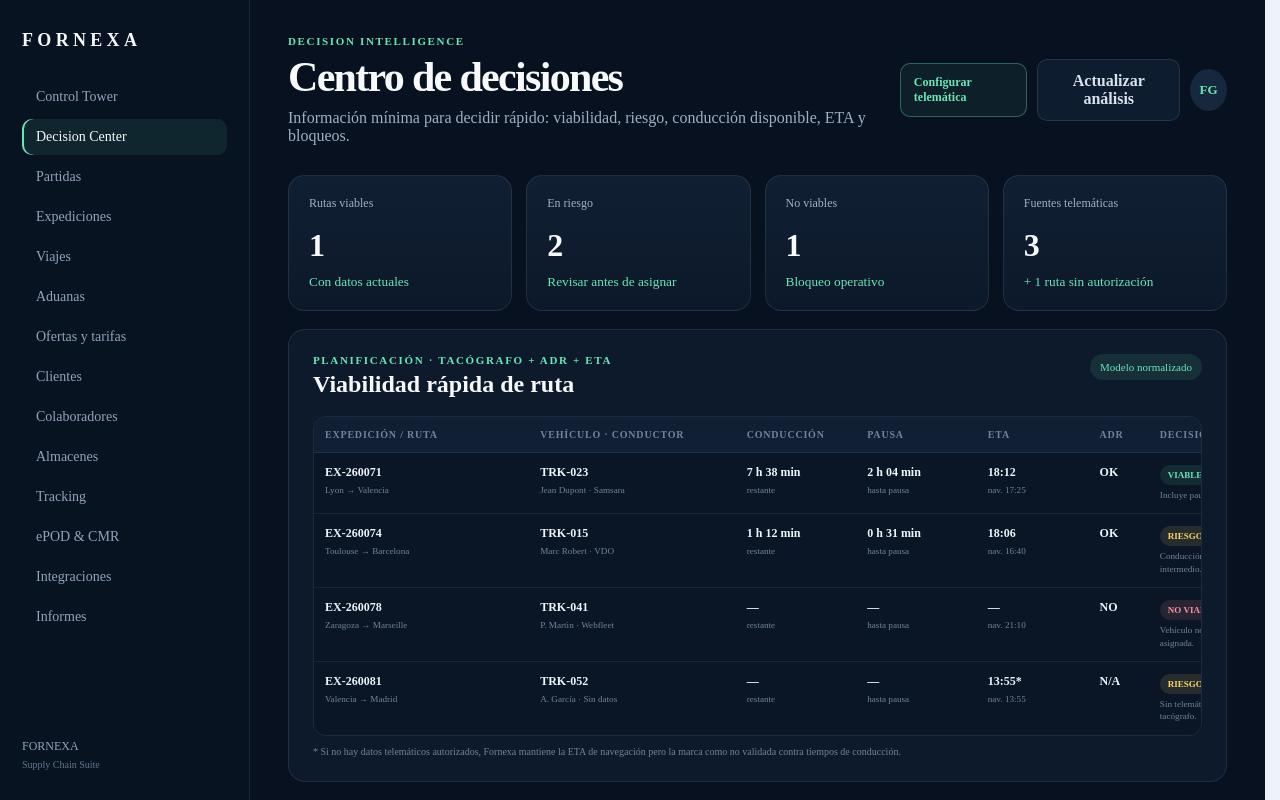
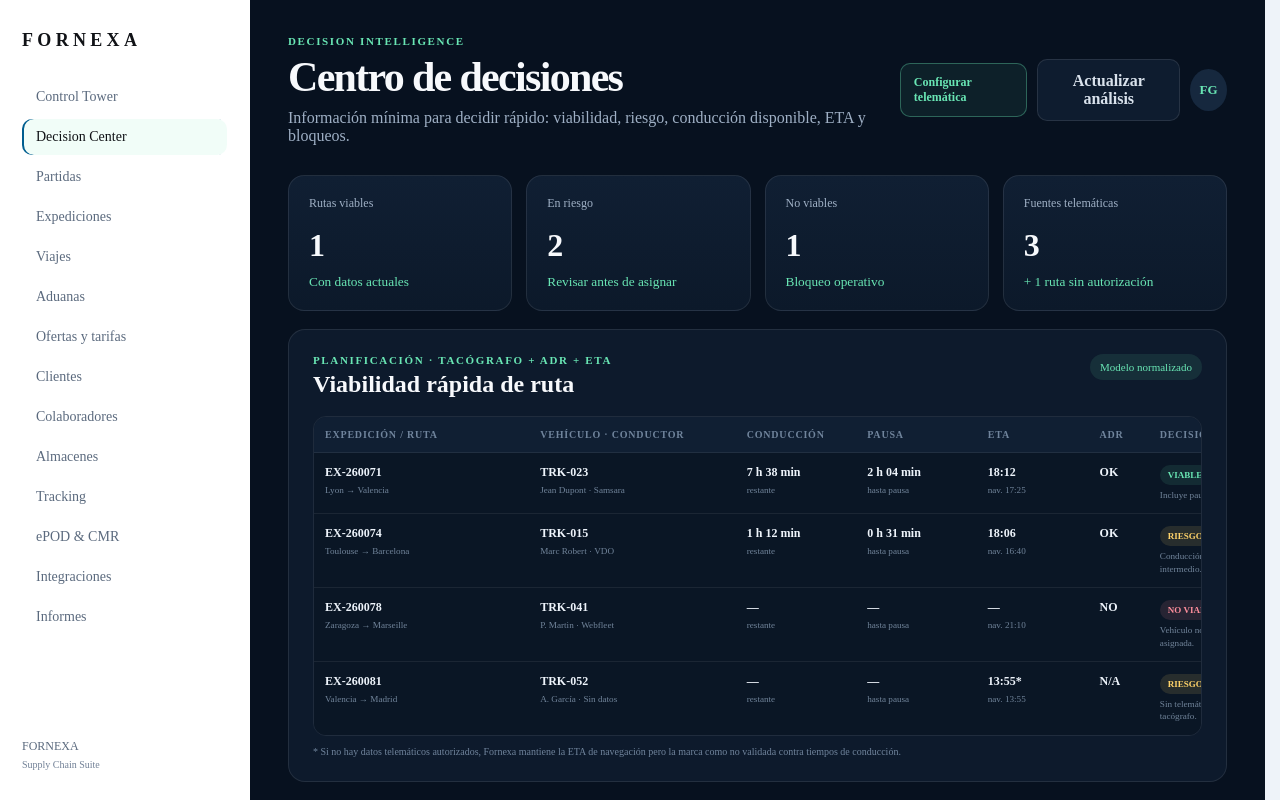
Before and after one commit to fragonh2-boop/Fornexa, a Next.js app: page /dashboard/decision-center in a window 1280 px wide. Shown: the top 800 px of the page. Built offline with nearby package versions, Linux system fonts and the light colour scheme.

Commit message:
Apply FORNEXA light theme to app/dashboard/layout.module.css

```diff
--- a/app/dashboard/layout.module.css
+++ b/app/dashboard/layout.module.css
@@ -8,8 +8,8 @@
   display: grid;
   grid-template-columns: var(--dashboard-sidebar-width) minmax(0, 1fr);
   min-height: 100vh;
-  background: #07111f;
-  color: #f7f9fc;
+  background: #eef3f9;
+  color: #101216;
 }
 
 .sidebar {
@@ -23,12 +23,12 @@
   padding: 30px 22px;
   overflow: hidden;
   border-right: 1px solid rgba(255, 255, 255, 0.08);
-  background: #081321;
+  background: #ffffff;
 }
 
 .brand {
   flex: 0 0 auto;
-  color: #f7f9fc;
+  color: #101216;
   font-size: 18px;
   font-weight: 900;
   letter-spacing: 0.24em;
@@ -44,7 +44,7 @@
   min-height: 36px;
   padding: 9px 14px;
   border-radius: 10px;
-  color: #91a4ba;
+  color: #5b6a7e;
   font-size: 14px;
   line-height: 18px;
   transition: color 150ms ease, background-color 150ms ease, box-shadow 150ms ease;
@@ -53,7 +53,7 @@
 .nav a:hover,
 .nav a:focus-visible,
 .nav a.active {
-  color: #f7f9fc;
+  color: #101216;
   background: rgba(105, 230, 180, 0.09);
 }
 
@@ -63,7 +63,7 @@
 }
 
 .nav a.active {
-  box-shadow: inset 2px 0 #69e6b4;
+  box-shadow: inset 2px 0 #005d8f;
 }
 
 .footer {
@@ -71,12 +71,12 @@
   gap: 5px;
   margin-top: auto;
   padding-top: 16px;
-  color: #91a4ba;
+  color: #5b6a7e;
   font-size: 12px;
 }
 
 .footer small {
-  color: #61758b;
+  color: #718096;
 }
 
 @media (max-height: 760px) and (min-width: 761px) {
```
